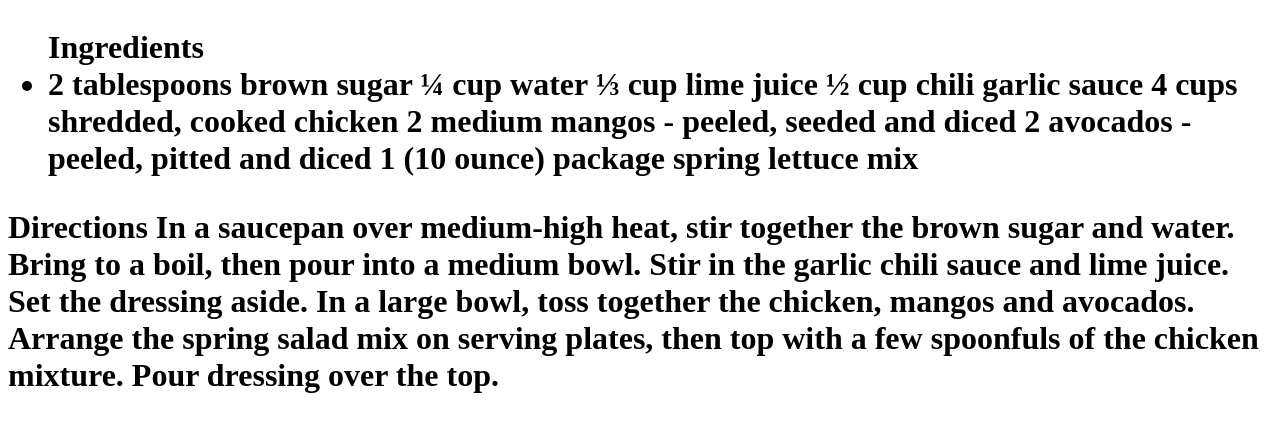
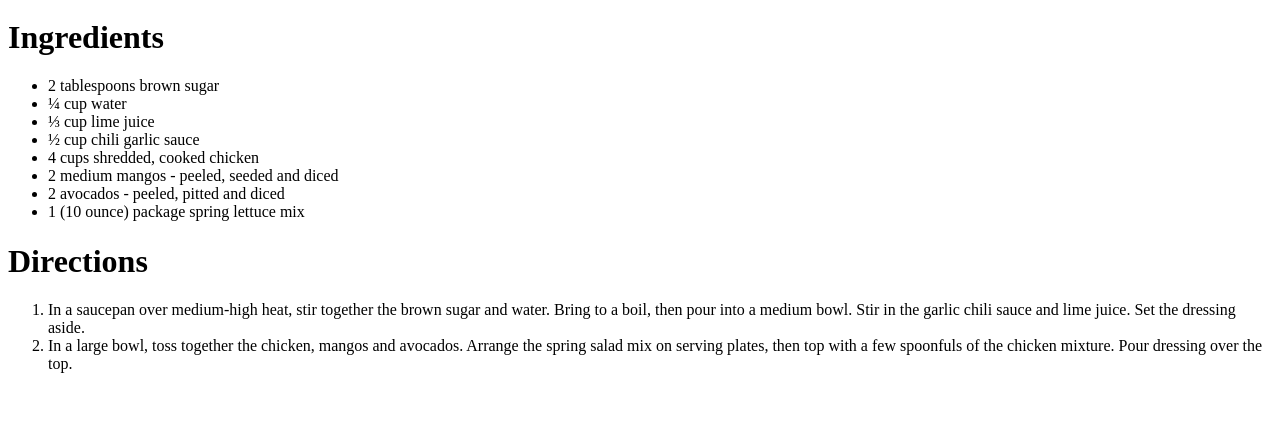
Before and after one commit to Robert2226/odin-ecipes, a plain HTML site: page recipes/cinnamon_rolls.html in a window 1280 px wide. Shown: the part 61-492 px from the top of the page. Drawn offline with Linux system fonts and the light colour scheme.

Commit message:
cleaned up the lists_pic still oversized

```diff
--- a/recipes/cinnamon_rolls.html
+++ b/recipes/cinnamon_rolls.html
@@ -8,33 +8,32 @@
   <body>
     <h1>
       Chicken, Avocado and Mango Salad
-      <img src="mango_salad.webp">
-      <ul>Ingredients
-        <li>
-          2 tablespoons brown sugar
+      <img src="mango_salad.webp" style="size: 100px;">
+    </h1>
 
-          ¼ cup water
-
-          ⅓ cup lime juice
-
-          ½ cup chili garlic sauce
-
-          4 cups shredded, cooked chicken
-
-          2 medium mangos - peeled, seeded and diced
-
-          2 avocados - peeled, pitted and diced
-
-          1 (10 ounce) package spring lettuce mix
-
-        </li>
+    <h1>Ingredients</h1>
+      <ul>
+        <li>2 tablespoons brown sugar</li>
+        <li>¼ cup water</li>
+        <li>⅓ cup lime juice</li>
+        <li>½ cup chili garlic sauce</li>
+        <li>4 cups shredded, cooked chicken</li>
+        <li>2 medium mangos - peeled, seeded and diced</li>
+        <li>2 avocados - peeled, pitted and diced</li>
+        <li>1 (10 ounce) package spring lettuce mix</li>
       </ul>
 
-      Directions
-      In a saucepan over medium-high heat, stir together the brown sugar and water. Bring to a boil, then pour into a medium bowl. Stir in the garlic chili sauce and lime juice. Set the dressing aside.
+    <h1>Directions</h1>
+      <ol>
+        <li>
+          In a saucepan over medium-high heat, stir together the brown sugar and water. Bring to a boil, then pour into a medium bowl. Stir in the garlic chili sauce and lime juice. Set the dressing aside.
+        </li>
+        <li>
+            In a large bowl, toss together the chicken, mangos and avocados. Arrange the spring salad mix on serving plates, then top with a few spoonfuls of the chicken mixture. Pour dressing over the top.
+        </li>
+      </ol>
 
-      In a large bowl, toss together the chicken, mangos and avocados. Arrange the spring salad mix on serving plates, then top with a few spoonfuls of the chicken mixture. Pour dressing over the top.
-    </h1>
+
 
   </body>
 </html>
```
